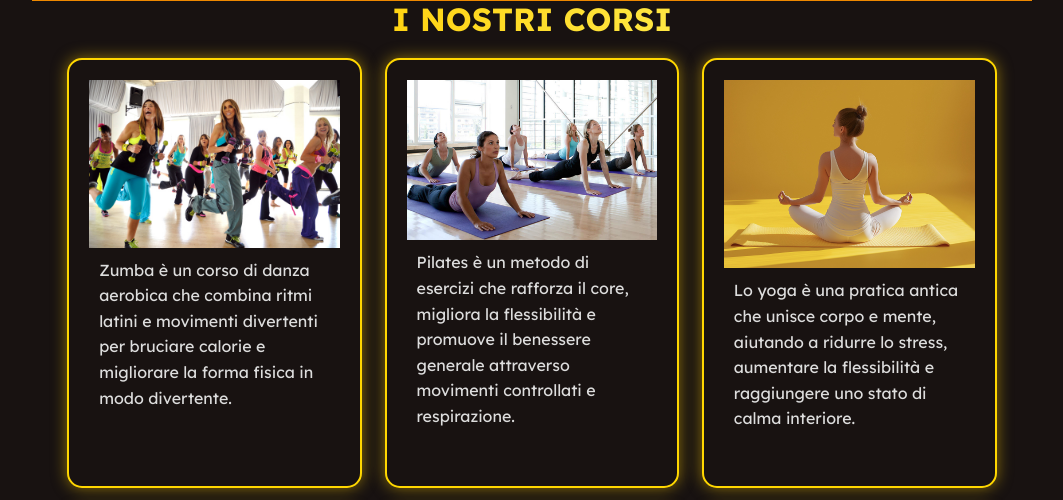
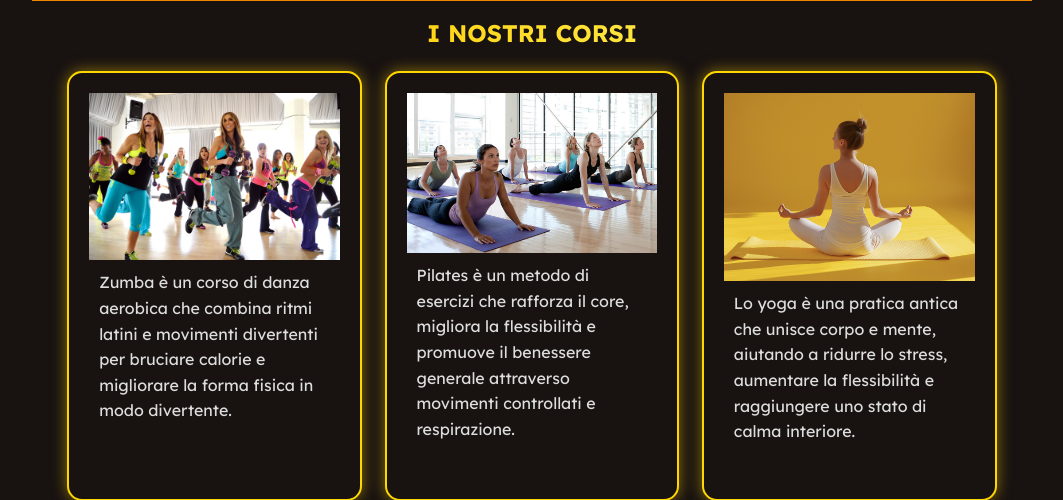
Before and after one commit to Granz09124/Progetto-tecweb, a PHP site: page /corsi.php in a window 1280 px wide. Shown: the part 208-708 px from the top of the page, without its empty margins (108-1171 px from the left). Run offline with PHP 8.4, Linux system fonts and the light colour scheme.

Commit message:
fix corsi

```diff
--- a/html/css/style.css
+++ b/html/css/style.css
@@ -569,6 +569,11 @@ h2 {
     grid-template-rows: repeat(2, auto);
     gap: 1em;
     margin: 1em 2em 0 2em;
+}
+
+.lista-corsi h1 {
+    grid-column-start: 1;
+    grid-column-end: 4;
 }
 
 .corso {
--- a/internal/palestra/corsi/corsi.html
+++ b/internal/palestra/corsi/corsi.html
@@ -25,8 +25,8 @@
     </nav>
 
     <main class="contenuto-principale">
-        <h1>I Nostri Corsi</h1>
         <section class="lista-corsi">
+            <h1>I Nostri Corsi</h1>
             <article class="corso topic" id="zumba">
                 <img src="immagini/zumba.jpg" alt="immagine del corso di Zumba">
                 <div class="corso-descrizione">
```
